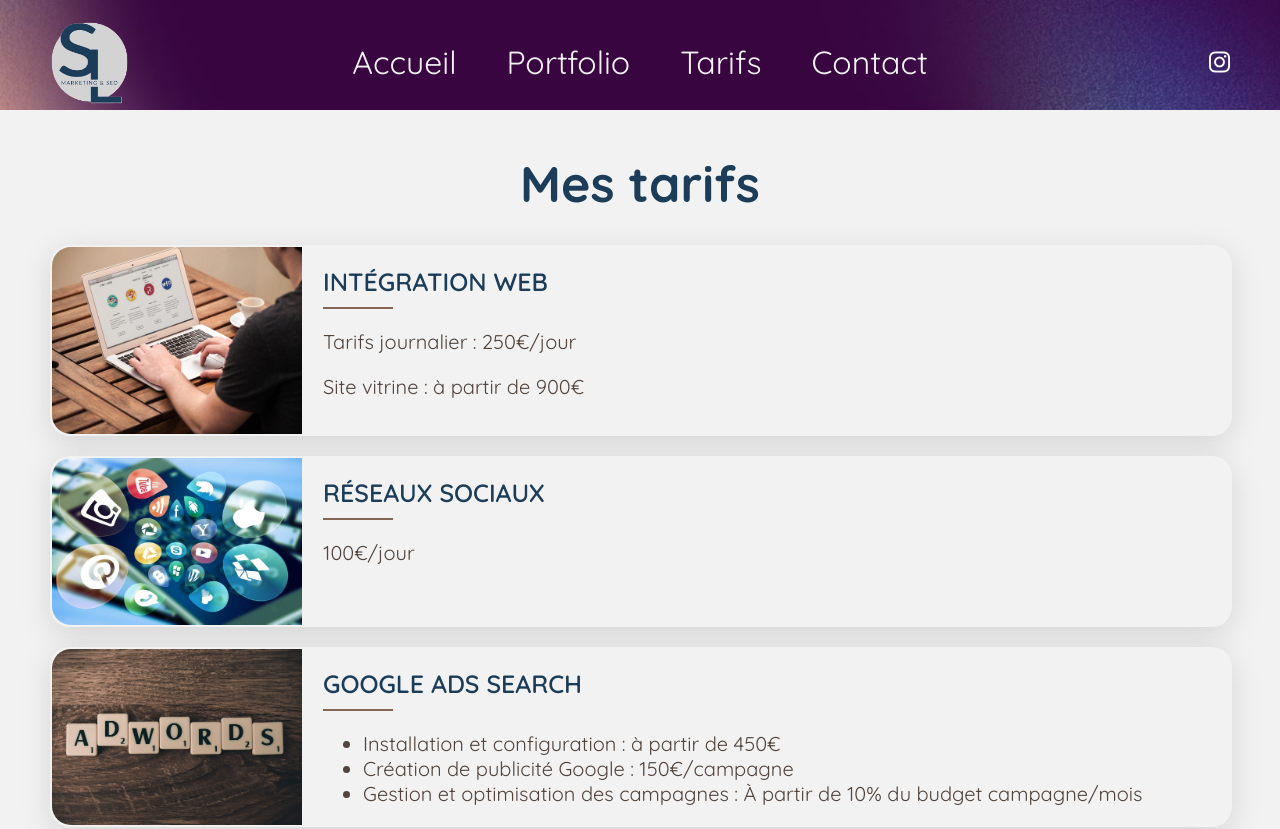
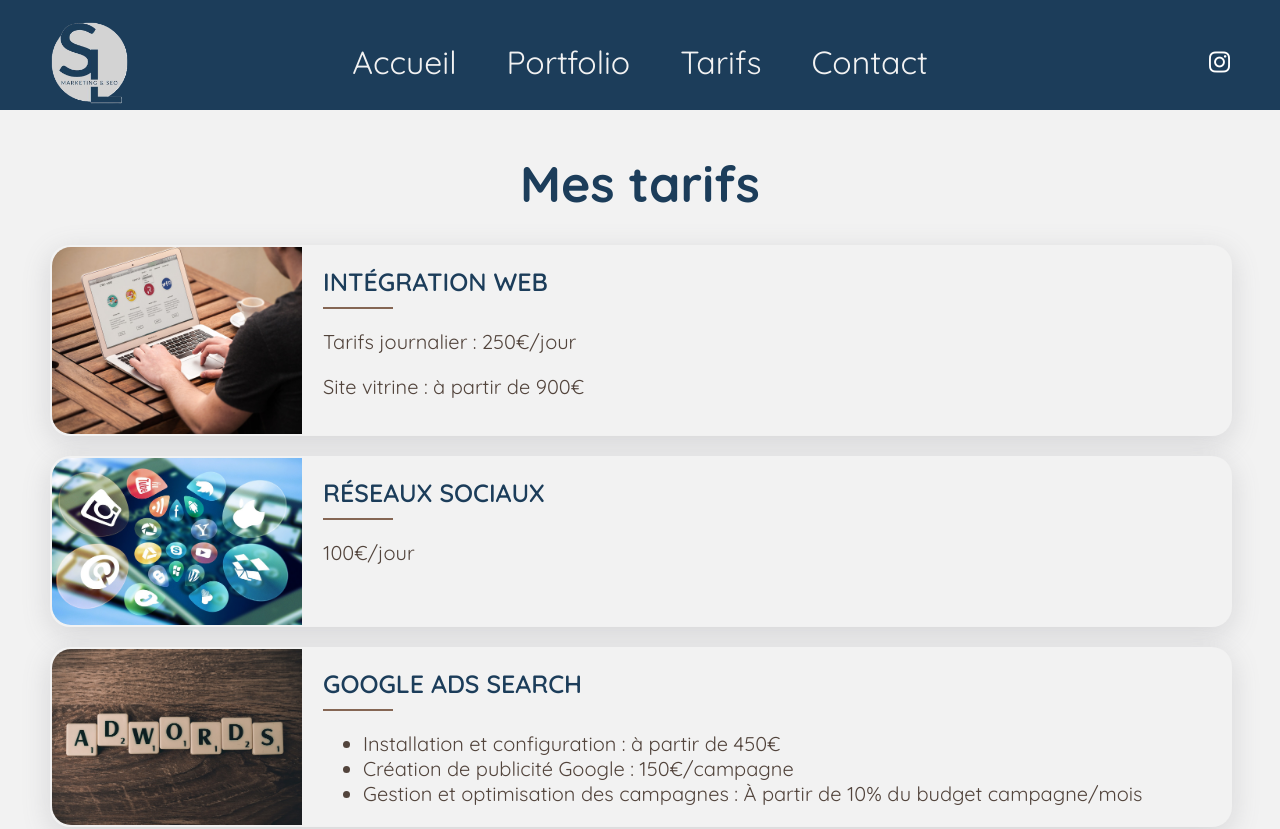
Before and after one commit to slrin97/slrin97.github.io, a plain HTML site: page tarifs.html in a window 1280 px wide. Shown: the top 829 px of the page. Drawn offline with Linux system fonts and the light colour scheme.

Commit message:
couleur header tarif
modif couleur header tarif

```diff
--- a/style.css
+++ b/style.css
@@ -168,7 +168,8 @@ Début header tarifs
 
 .header-tarifs {
 	height: 100px;
-	background-image: url("image/fond-accueil.jpg");
+	/*background-image: url("image/fond-accueil.jpg");*/
+	background-color: #1C3D5A;
 	background-size: cover;
 	padding-top: 10px;
 }
```
